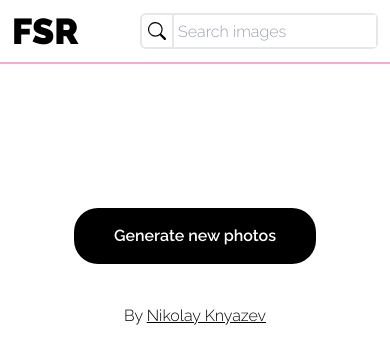
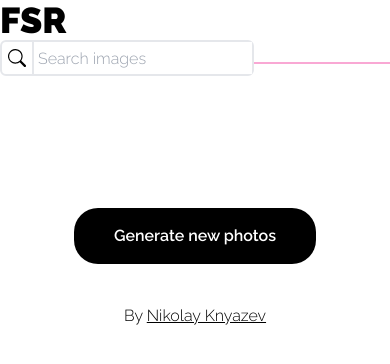
Before and after one commit to Ferenandios/fsr, a React (Create React App) app: page / in a window 390 px wide. Shown: the top 364 px of the page. Built offline with nearby package versions, Linux system fonts and the light colour scheme; the HTML template or start-up script is replaced by a standard one.

Commit message:
Added Responsive Design styles

```diff
--- a/src/components/Header/Header.css
+++ b/src/components/Header/Header.css
@@ -1,16 +1,19 @@
 .header__input {
   width: calc(100% - 32px);
-  @apply outline-none h-8 px-1 font-light
+  @apply outline-none h-8 px-1 font-light 2xl:h-10 2xl:text-xl
 }
 .header {
-  @apply h-16 border-b-2 border-pink-300 flex justify-between px-3 flex items-center fixed top-0 w-full bg-white bg-opacity-90
+  @apply 2xl:border-b-[3px] 2xl:h-[80px] border-b-2 border-pink-300 h-16 bg-white bg-opacity-90 fixed top-0 w-full
+}
+.header__inner {
+  @apply h-16  flex justify-between px-3 flex items-center w-full 2xl:h-[80px]
 }
 .header__logo {
-  @apply text-4xl font-black
+  @apply text-4xl font-black 2xl:text-5xl
 }
 .header__search {
   @apply flex border-2 rounded-md max-w-[65%] bg-white
 }
 .header__button {
-  @apply outline-none border-r-2 w-8 h-8 flex justify-center items-center
+  @apply outline-none border-r-2 w-8 h-8 flex justify-center items-center 2xl:w-10 2xl:h-10
 }
```
